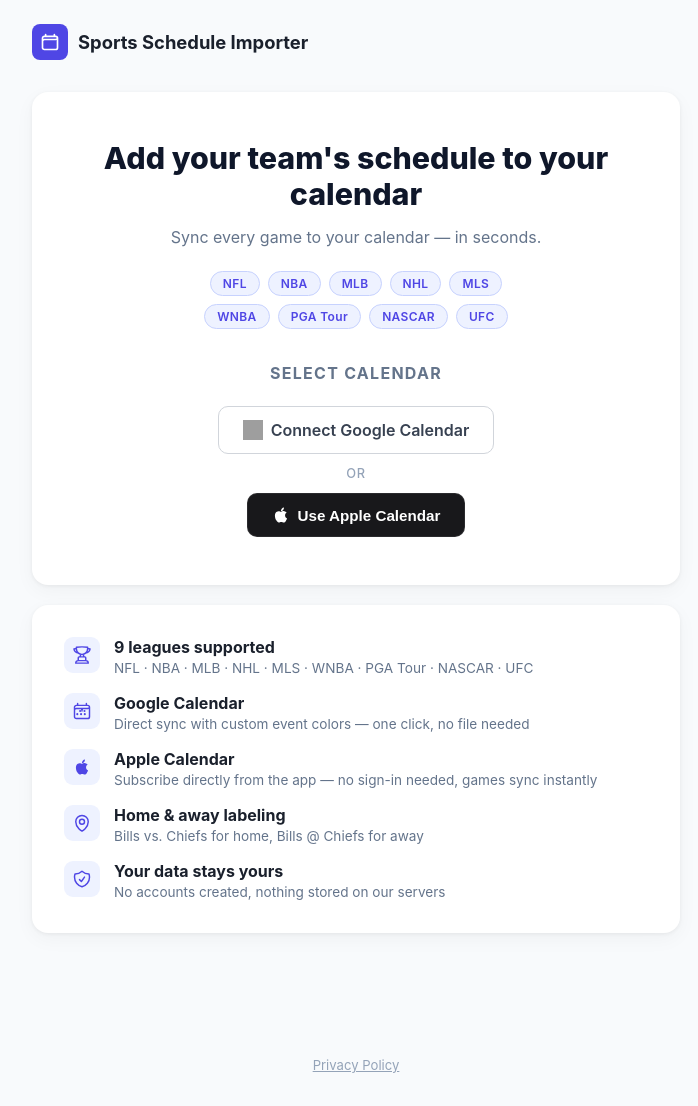
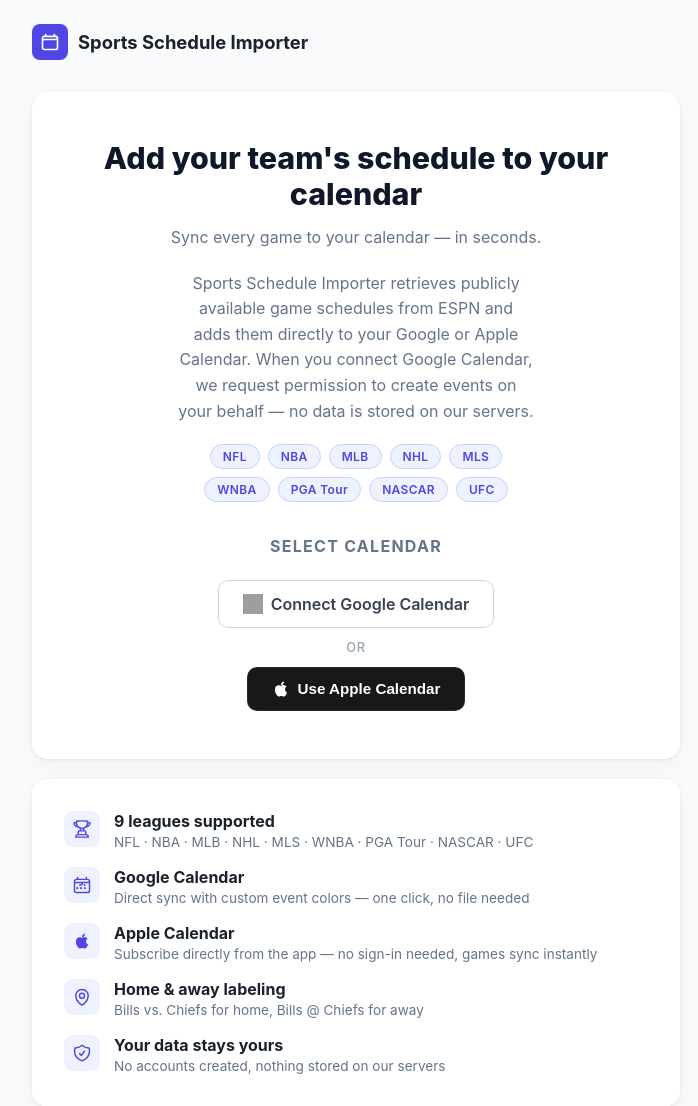
Before and after one commit to nickgardone/sports-calendar-sync, a Flask app: page / in a window 1280 px wide. Shown: the top 1106 px of the page, without its empty margins (284-982 px from the left). Before the commit the page ends 1073 px from the top, so only its background shows below. Run offline with Flask 3, Linux system fonts and the light colour scheme; grey boxes are pictures that could not be loaded.

Commit message:
Add homepage purpose description for Google OAuth verification
Google flagged that the homepage did not explain the app's purpose.
Added a description paragraph below the tagline that explicitly states:
- App retrieves schedules from ESPN's public data
- Google Calendar access is used only to create events on the user's behalf
- No data is stored on servers

Co-Authored-By: Claude Sonnet 4.6 <noreply@anthropic.com>

```diff
--- a/static/style.css
+++ b/static/style.css
@@ -98,8 +98,18 @@ header {
 .hero-sub {
   color: #64748b;
   font-size: 1rem;
-  margin-bottom: 20px;
+  margin-bottom: 12px;
   line-height: 1.6;
+  text-wrap: balance;
+}
+
+.hero-desc {
+  color: #64748b;
+  font-size: 0.88rem;
+  line-height: 1.65;
+  margin-bottom: 28px;
+  max-width: 420px;
+  margin-inline: auto;
   text-wrap: balance;
 }
 
--- a/templates/index.html
+++ b/templates/index.html
@@ -37,6 +37,12 @@
   <div class="card hero" id="landing-hero">
     <h1>Add your team's schedule to your calendar</h1>
     <p class="hero-sub">Sync every game to your calendar — in seconds.</p>
+    <p class="hero-desc">
+      Sports Schedule Importer retrieves publicly available game schedules from ESPN
+      and adds them directly to your Google or Apple Calendar. When you connect
+      Google Calendar, we request permission to create events on your behalf —
+      no data is stored on our servers.
+    </p>
     <div class="league-pills">
       <div class="league-pills-row">
         <span class="league-pill">NFL</span>
```
